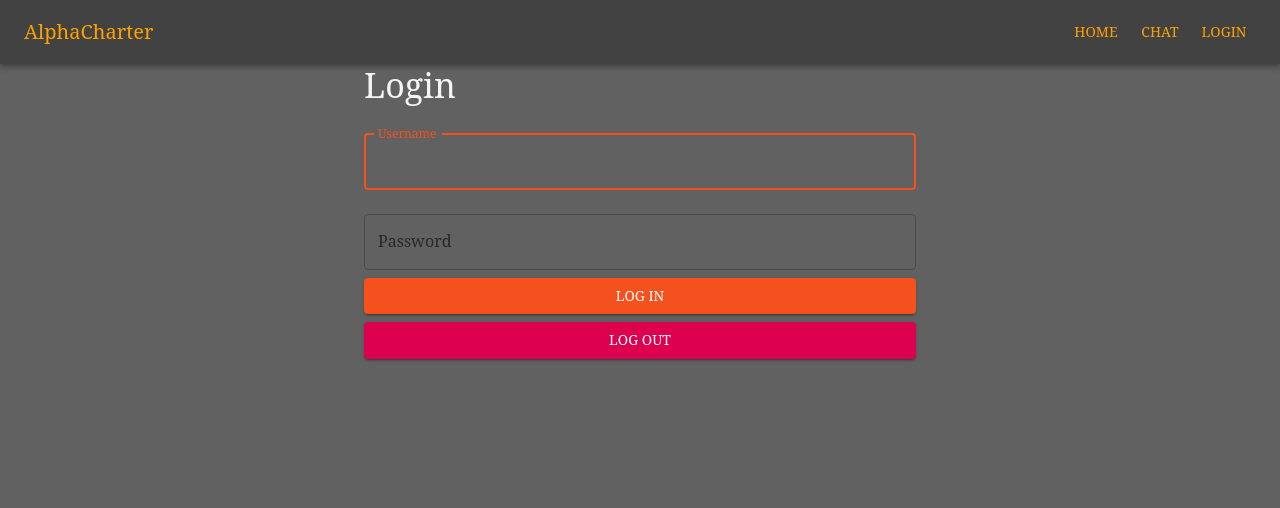
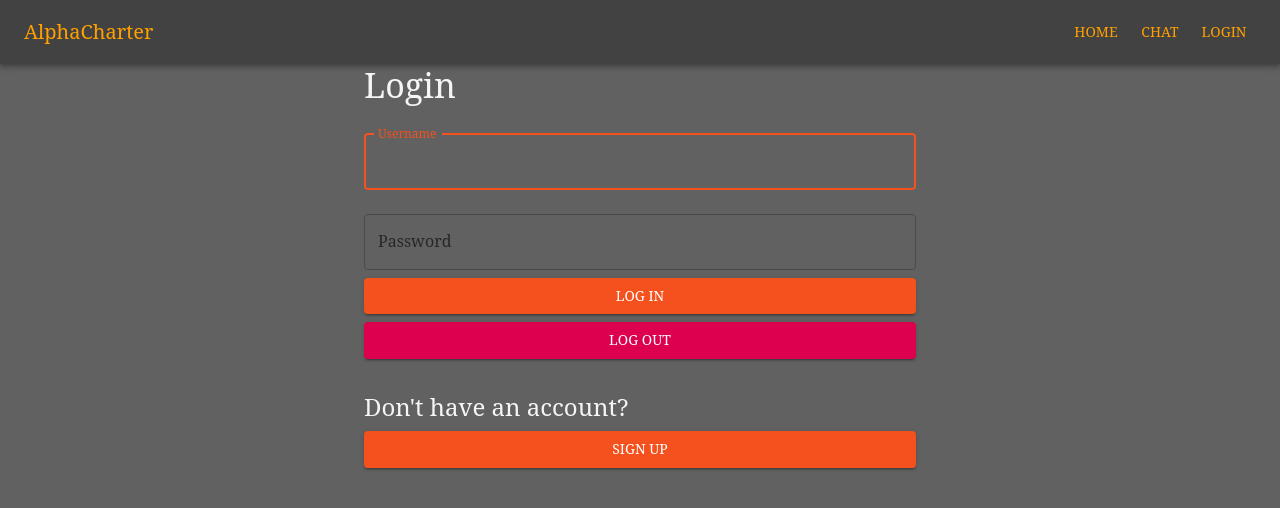
Before and after one commit to SailingSF/alphacharter-frontend, a React (Create React App) app: page /login in a window 1280 px wide. Shown: the top 508 px of the page. Built offline with nearby package versions, Linux system fonts and the light colour scheme.

Commit message:
signup button

```diff
--- a/src/components/LoginForm.jsx
+++ b/src/components/LoginForm.jsx
@@ -70,6 +70,10 @@ function LoginPage() {
         {successMessage && <Typography color="primary">{successMessage}</Typography>}
       </form>
       <Button onClick={handleLogout} variant='contained' color='secondary' fullWidth sx={{mt: 1}}>Log Out</Button>
+      <Typography variant='h5' component='h4' gutterBottom>
+       <br></br>Don't have an account?
+      </Typography>
+      <Button variant='contained' color='primary' href='/signup' fullWidth>Sign Up</Button>
     </Container>
   );
 }
```
